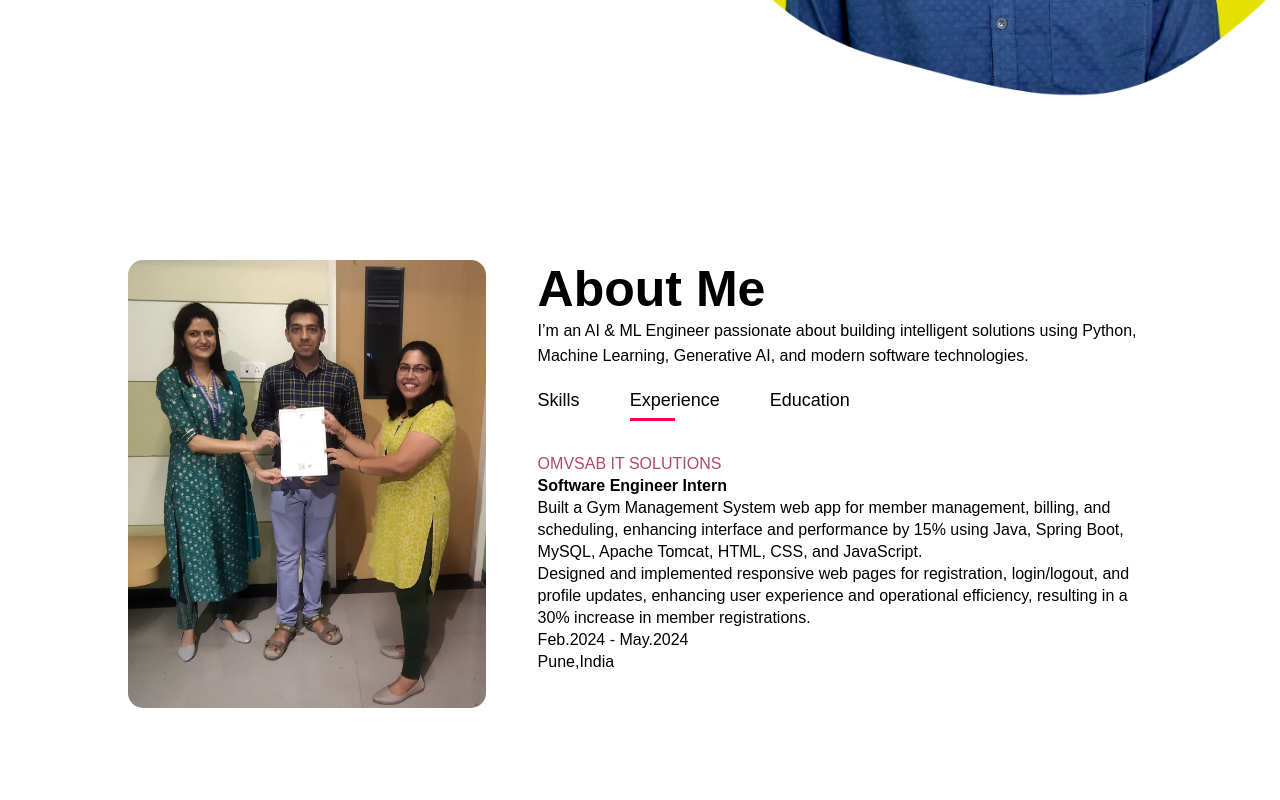
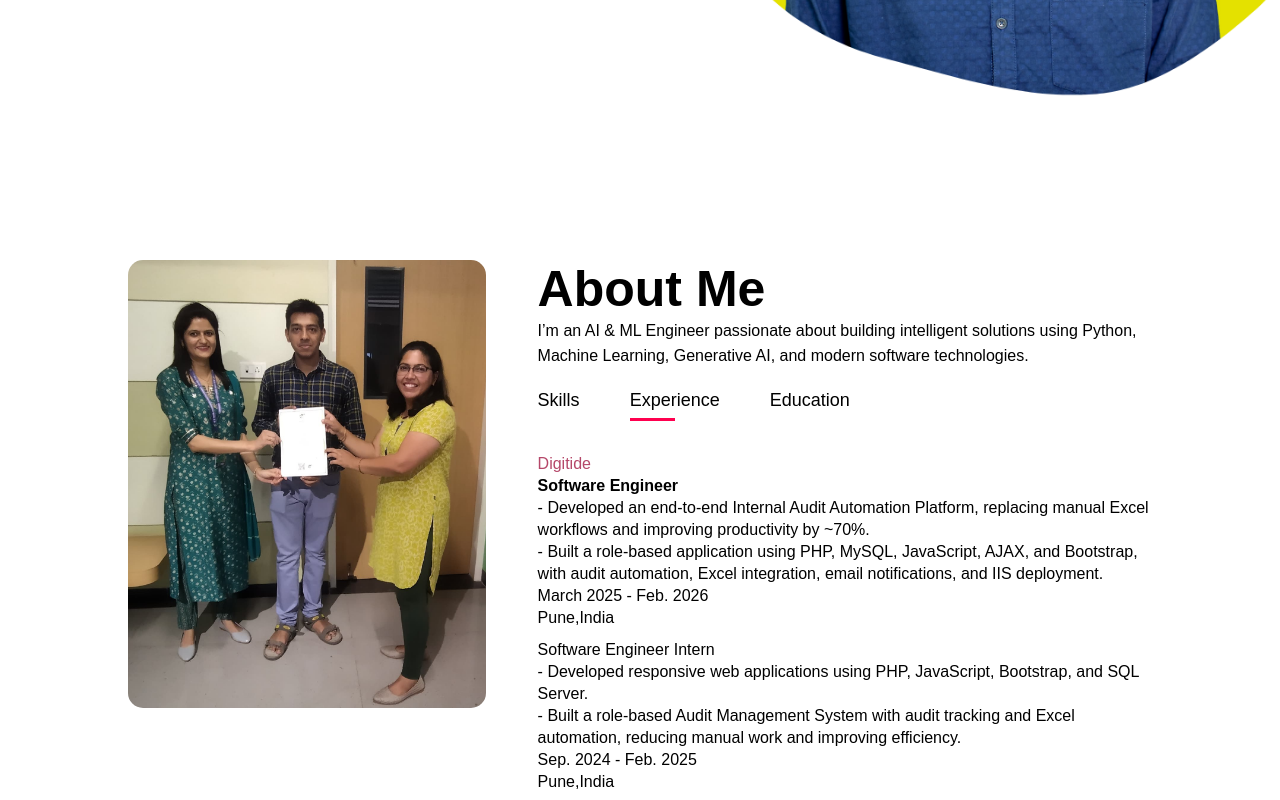
Before and after one commit to adeshdatir99ad/portfolio, a plain HTML site: page index.html in a window 1280 px wide. Both pictures are taken after a click on the element "Experience". Shown: the part 630-1430 px from the top of the page. Drawn offline with Linux system fonts and the light colour scheme.

Commit message:
Revise experience section in index.html
Updated work experience section with new job details and responsibilities.

```diff
--- a/index.html
+++ b/index.html
@@ -56,10 +56,13 @@
                     </div>
                     <div class="tab-contents" id="experience">
                         <ul>
-                            <li><span>OMVSAB IT SOLUTIONS</span><br> <b>Software Engineer Intern</b> <br> Built a Gym Management System web app for member management, billing, and
-                                scheduling, enhancing interface and performance by 15% using Java, Spring Boot, MySQL, Apache Tomcat, HTML, CSS, and JavaScript.<br> Designed and implemented responsive web pages for registration, login/logout, and
-                                profile updates, enhancing user experience and operational efficiency, resulting in a
-                                30% increase in member registrations. <br> Feb.2024 - May.2024 <br> Pune,India <br> </li>
+                            <li><span>Digitide</span><br> <b>Software Engineer</b> <br> - Developed an end-to-end Internal Audit Automation Platform, replacing manual Excel workflows and improving productivity by ~70%.
+<br> - Built a role-based application using PHP, MySQL, JavaScript, AJAX, and Bootstrap, with audit automation, Excel integration, email notifications, and IIS deployment. <br> March 2025 - Feb. 2026 <br> Pune,India <br> </li>
+                        </ul>
+
+                        <ul>
+                            <li>Software Engineer Intern</b> <br> - Developed responsive web applications using PHP, JavaScript, Bootstrap, and SQL Server.
+<br> - Built a role-based Audit Management System with audit tracking and Excel automation, reducing manual work and improving efficiency. <br> Sep. 2024 - Feb. 2025 <br> Pune,India <br> </li>
                         </ul>
                     </div>
                     <div class="tab-contents" id="education">
```
